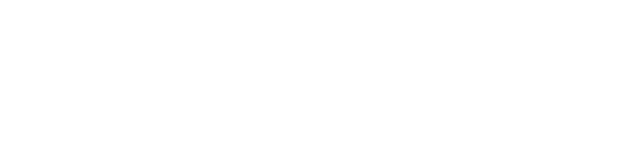
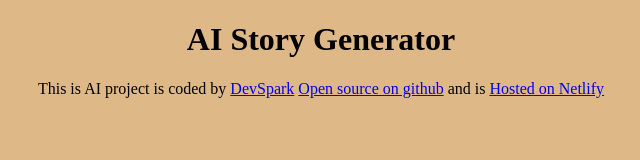
Before and after one commit to Gootec82/story-generator, a plain HTML site: page index.html in a window 1280 px wide. Shown: the whole page, without its empty margins (319-959 px from the left). Drawn offline with Linux system fonts and the light colour scheme.

Commit message:
i added css and js file

```diff
--- a/index.html
+++ b/index.html
@@ -7,6 +7,15 @@
     <title>AI Story Generator</title>
 </head>
 <body>
+    <h1>
+        AI Story Generator
+    </h1>
+
+    <Footer>
+    This is AI project is coded by <a href="https://github.com/Gootec82" target="_blank">DevSpark</a>
+    <a href="https://github.com/Gootec82/story-generator.git" target="_blank">Open source on github</a>
+    and is <a href="#" target="_blank">Hosted on Netlify</a>
+    </Footer>
     <script src="index.js"></script>
 </body>
 </html>
--- a/style.css
+++ b/style.css
@@ -0,0 +1,11 @@
+body {
+    background-color: burlywood;
+}
+
+h1 {
+    text-align: center;
+}
+
+footer {
+    text-align: center;
+}
```
